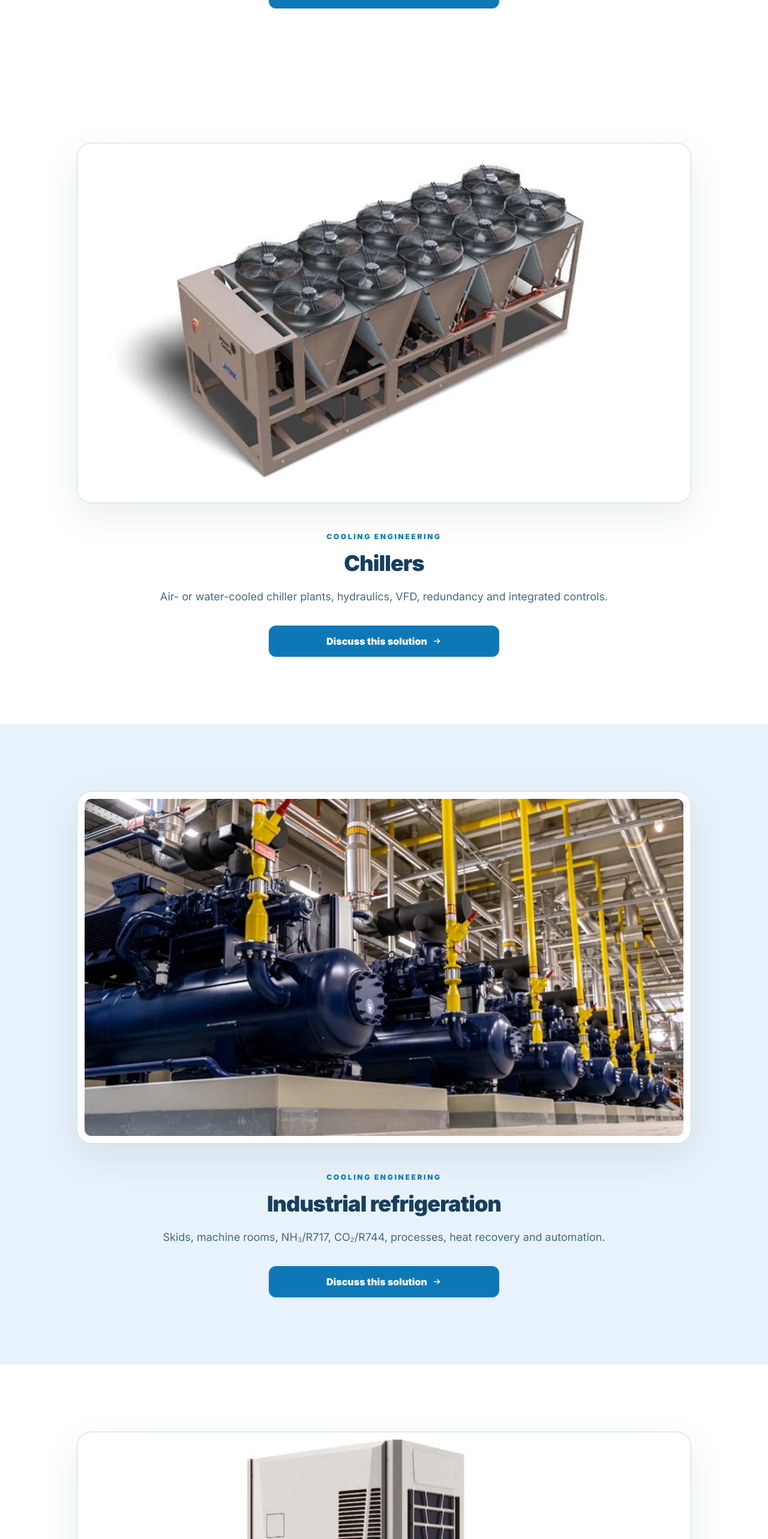
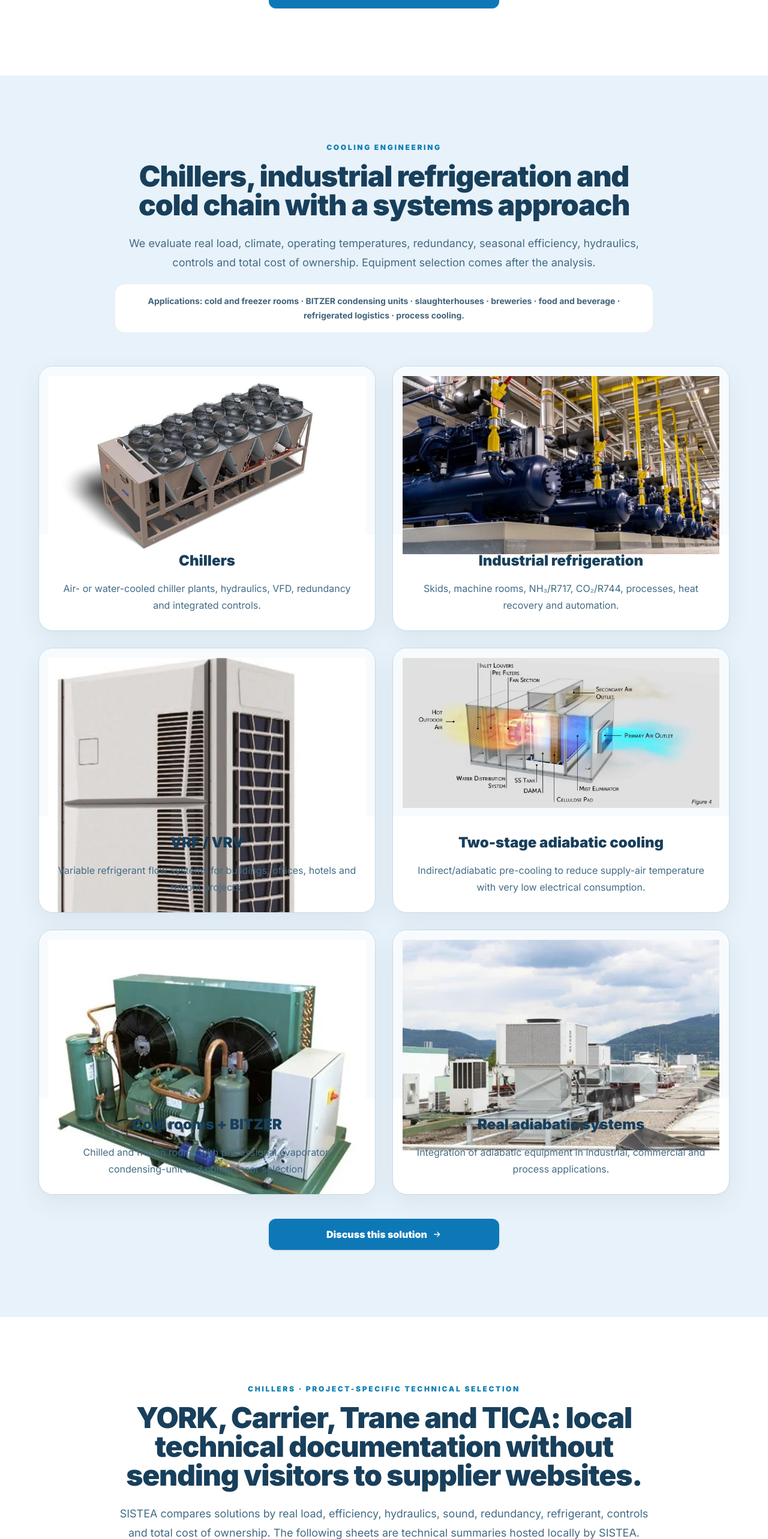
Before and after one commit to andreasreith-glitch/sistea-digital-platform-v4, a Next.js app in the folder sistea-digital-platform/: page /en in a window 1280 px wide. Shown: the part 7676-10242 px from the top of the page at 60% size. Built offline with nearby package versions, Linux system fonts and the light colour scheme.

Commit message:
Add compact chiller manufacturer section

```diff
--- a/sistea-digital-platform/src/app/[locale]/page.tsx
+++ b/sistea-digital-platform/src/app/[locale]/page.tsx
@@ -890,10 +890,59 @@ const visualSolutionImages = [
   "/images/solutions/adiabatic-cooling-installation.webp",
 ] as const;
 
-const chillerManufacturerLinks = [
-  ["YORK", "https://www.york.com/commercial-equipment/chilled-water-systems/condensing-units/yvaa_ch/yvaa-variable-speed-drive-screw-chiller"],
-  ["Carrier", "https://www.carrier.com/us/en/commercial/chillers/23xw/"],
-  ["Trane", "https://www.trane.com/commercial/latin-america/sv/es/products-systems/chillers.html"],
+const manufacturerShowcase = [
+  {
+    name: "YORK",
+    logo: "/images/manufacturers/main/york-logo.jpg",
+    products: [
+      {
+        kind: "air",
+        brochure: "/brochures/chillers/york-air-cooled-chillers.pdf",
+      },
+      {
+        kind: "water",
+        brochure: "/brochures/chillers/york-water-cooled-chillers.pdf",
+      },
+    ],
+  },
+  {
+    name: "Carrier",
+    logo: "/images/manufacturers/main/carrier-logo.png",
+    products: [
+      {
+        kind: "air",
+        brochure: "/brochures/chillers/carrier-air-cooled-chillers-30XF.pdf",
+      },
+      {
+        kind: "water",
+        brochure: "/brochures/chillers/carrier-water-cooled-chillers-30XW-V.pdf",
+      },
+    ],
+  },
+  {
+    name: "Trane",
+    logo: "/images/manufacturers/main/trane-logo.png",
+    products: [
+      {
+        kind: "air",
+        brochure: "/brochures/chillers/trane-air-cooled-chillers-RTAG.pdf",
+      },
+    ],
+  },
+  {
+    name: "TICA",
+    logo: "/images/manufacturers/main/TICA.png",
+    products: [
+      {
+        kind: "air",
+        brochure: "/brochures/chillers/tica-air-cooled-chillers.pdf",
+      },
+      {
+        kind: "water",
+        brochure: "/brochures/chillers/tica-water-cooled-chillers.pdf",
+      },
+    ],
+  },
 ] as const;
 
 
@@ -915,6 +964,14 @@ const relaxedCopy = {
       ["07", "Optimización", "Monitoreo, ajustes y mejora continua del rendimiento energético y operativo."],
     ],
     solutionCta: "Hablar sobre esta solución",
+    solutionsApplications: "Aplicaciones: cámaras frigoríficas y de congelación · unidades BITZER · mataderos · cervecerías · alimentos y bebidas · logística refrigerada · refrigeración de proceso.",
+    manufacturerEyebrow: "Chillers · selección técnica por proyecto",
+    manufacturerTitle: "YORK, Carrier, Trane y TICA: documentación técnica local, sin desviar al visitante a páginas de proveedores.",
+    manufacturerText: "SISTEA compara soluciones según carga real, eficiencia, hidráulica, nivel sonoro, redundancia, refrigerante, control y costo total de propiedad. Las fichas siguientes son resúmenes técnicos alojados localmente en SISTEA.",
+    brochureButton: "Ver brochure técnica",
+    airCooledLabel: "Chiller enfriado por aire",
+    waterCooledLabel: "Chiller enfriado por agua",
+    manufacturerDisclaimer: "La presentación de marcas sirve para la selección técnica del proyecto y no implica una relación de exclusividad con el fabricante.",
     energyLead: "Primero hacemos visibles el consumo y los picos de demanda. Después diseñamos la medida correcta.",
     financeLead: "La ingeniería y el financiamiento deben formar parte de la misma decisión.",
     toolsLead: "Una primera estimación digital, seguida por validación técnica de SISTEA.",
@@ -944,6 +1001,14 @@ const relaxedCopy = {
       ["07", "Optimization", "Monitoring, fine-tuning and continuous improvement of energy and operating performance."],
     ],
     solutionCta: "Discuss this solution",
+    solutionsApplications: "Applications: cold and freezer rooms · BITZER condensing units · slaughterhouses · breweries · food and beverage · refrigerated logistics · process cooling.",
+    manufacturerEyebrow: "Chillers · project-specific technical selection",
+    manufacturerTitle: "YORK, Carrier, Trane and TICA: local technical documentation without sending visitors to supplier websites.",
+    manufacturerText: "SISTEA compares solutions by real load, efficiency, hydraulics, sound, redundancy, refrigerant, controls and total cost of ownership. The following sheets are technical summaries hosted locally by SISTEA.",
+    brochureButton: "View technical brochure",
+    airCooledLabel: "Air-cooled chiller",
+    waterCooledLabel: "Water-cooled chiller",
+    manufacturerDisclaimer: "Brand presentation supports technical project selection and does not imply an exclusive manufacturer relationship.",
     energyLead: "First make consumption and demand peaks visible. Then design the right measure.",
     financeLead: "Engineering and financing should be part of the same decision.",
     toolsLead: "A digital first estimate followed by SISTEA engineering validation.",
@@ -973,6 +1038,14 @@ const relaxedCopy = {
       ["07", "Optimierung", "Monitoring, Nachregelung und kontinuierliche Verbesserung der energetischen und betrieblichen Performance."],
     ],
     solutionCta: "Über diese Lösung sprechen",
+    solutionsApplications: "Anwendungen: Kühl- und Tiefkühlzellen · BITZER-Aggregate · Schlachthöfe · Brauereien · Lebensmittel & Getränke · Kühllogistik · Prozesskälte.",
+    manufacturerEyebrow: "Chiller · projektbezogene technische Auswahl",
+    manufacturerTitle: "YORK, Carrier, Trane und TICA: technische Unterlagen direkt bei SISTEA – ohne Weiterleitung zu Lieferantenseiten.",
+    manufacturerText: "SISTEA vergleicht Lösungen nach realer Last, Effizienz, Hydraulik, Schall, Redundanz, Kältemittel, Regelung und Total Cost of Ownership. Die folgenden Unterlagen sind technische Kurzfassungen und werden lokal auf der SISTEA-Webseite bereitgestellt.",
+    brochureButton: "Technische Broschüre ansehen",
+    airCooledLabel: "Luftgekühlter Chiller",
+    waterCooledLabel: "Wassergekühlter Chiller",
+    manufacturerDisclaimer: "Die Darstellung der Marken dient der technischen Projektauswahl und stellt keine exklusive Herstellerpartnerschaft dar.",
     energyLead: "Zuerst Verbrauch und Lastspitzen selbst sichtbar machen. Danach die richtige Maßnahme planen.",
     financeLead: "Engineering und Finanzierung gehören in dieselbe Projektentscheidung.",
     toolsLead: "Eine digitale Erstabschätzung, anschließend die technische Validierung durch SISTEA.",
@@ -1209,26 +1282,85 @@ export default async function HomePage({ params }: { params: Promise<{ locale: s
         </div>
       </section>
 
+      <section id="solutions" className="scroll-mt-24 bg-[#E8F2FA] px-6 py-24 sm:py-28">
+        <div className="mx-auto max-w-4xl text-center">
+          <Eyebrow>{t.refrigerationEyebrow}</Eyebrow>
+          <h2 className="mt-4 text-3xl font-black tracking-tight sm:text-4xl lg:text-5xl">{t.refrigerationTitle}</h2>
+          <p className="mt-6 text-lg leading-8 text-[#426B86]">{t.refrigerationText}</p>
+          <p className="mt-5 rounded-2xl bg-white p-4 text-sm font-bold leading-6 text-[#41647B]">{r.solutionsApplications}</p>
+        </div>
+        <div className="mx-auto mt-14 grid max-w-6xl gap-7 sm:grid-cols-2">
           {t.visualSolutions.map(([title, body], index) => (
-        <section key={title} id={index === 0 ? "solutions" : undefined} className={`scroll-mt-24 px-6 py-24 sm:py-28 ${index % 2 === 0 ? "bg-white" : "bg-[#E8F2FA]"}`}>
-          <div className="mx-auto max-w-5xl text-center">
+            <article key={title} className="overflow-hidden rounded-3xl border border-[#C5DCEB] bg-white shadow-[0_14px_38px_rgba(48,75,93,.08)]">
+              <div className="grid h-[250px] place-items-center bg-[#F8FBFD] p-4 sm:h-[280px]">
                 <img
                   src={visualSolutionImages[index]}
                   alt={title}
                   loading="lazy"
-              className="mx-auto max-h-[620px] w-full rounded-3xl border border-[#C5DCEB] bg-white object-contain p-3 shadow-[0_20px_60px_rgba(48,75,93,.10)]"
+                  className="max-h-full w-full object-contain"
                 />
-            <div className="mx-auto mt-12 max-w-3xl">
-              <Eyebrow>{t.refrigerationEyebrow}</Eyebrow>
-              <h2 className="mt-4 text-3xl font-black tracking-tight sm:text-4xl">{title}</h2>
-              <p className="mt-5 text-lg leading-8 text-[#426B86]">{body}</p>
-              <div className="mx-auto mt-8 max-w-sm">
+              </div>
+              <div className="p-7 text-center">
+                <h3 className="text-2xl font-black">{title}</h3>
+                <p className="mt-4 leading-7 text-[#426B86]">{body}</p>
+              </div>
+            </article>
+          ))}
+        </div>
+        <div className="mx-auto mt-10 max-w-sm">
           <PrimaryButton href="#contact">{r.solutionCta}</PrimaryButton>
         </div>
+      </section>
+
+      <section id="manufacturers" className="scroll-mt-24 bg-white px-6 py-24 sm:py-28">
+        <div className="mx-auto max-w-4xl text-center">
+          <Eyebrow>{r.manufacturerEyebrow}</Eyebrow>
+          <h2 className="mt-4 text-3xl font-black tracking-tight sm:text-4xl lg:text-5xl">{r.manufacturerTitle}</h2>
+          <p className="mt-6 text-lg leading-8 text-[#426B86]">{r.manufacturerText}</p>
         </div>
+
+        <div className="mx-auto mt-12 max-w-5xl">
+          <img
+            src="/images/manufacturers/chiller-manufacturers-overview.webp"
+            alt="YORK Carrier Trane TICA chiller product overview"
+            loading="lazy"
+            className="mx-auto max-h-[900px] w-full rounded-3xl border border-[#C2D9E8] bg-white object-contain p-3 shadow-[0_18px_48px_rgba(48,75,93,.10)]"
+          />
         </div>
+
+        <div className="mx-auto mt-12 max-w-6xl space-y-10">
+          {manufacturerShowcase.map((manufacturer) => (
+            <article key={manufacturer.name} className="rounded-3xl border border-[#C2D9E8] bg-[#F7FBFE] p-6 shadow-sm sm:p-8">
+              <div className="flex min-h-20 items-center justify-center border-b border-[#D9E8F1] pb-6">
+                <img
+                  src={manufacturer.logo}
+                  alt={`${manufacturer.name} logo`}
+                  loading="lazy"
+                  className="max-h-14 max-w-[210px] object-contain"
+                />
+              </div>
+
+              <div className={`mt-7 grid gap-5 ${manufacturer.products.length > 1 ? "md:grid-cols-2" : "mx-auto max-w-xl"}`}>
+                {manufacturer.products.map((product) => (
+                  <div key={product.brochure} className="rounded-2xl border border-[#D4E4EE] bg-white p-5 text-center">
+                    <h3 className="text-xl font-black">{product.kind === "air" ? r.airCooledLabel : r.waterCooledLabel}</h3>
+                    <a
+                      href={product.brochure}
+                      target="_blank"
+                      rel="noreferrer"
+                      className="mt-5 inline-flex w-full items-center justify-center gap-2 rounded-xl bg-[#0E78B7] px-5 py-3 font-black text-white transition hover:bg-[#0E6BA8]"
+                    >
+                      {r.brochureButton}<ArrowIcon />
+                    </a>
+                  </div>
+                ))}
+              </div>
+            </article>
+          ))}
+        </div>
+
+        <p className="mx-auto mt-8 max-w-4xl text-center text-xs leading-5 text-[#5D7B8F]">{r.manufacturerDisclaimer}</p>
       </section>
-      ))}
 
       <section id="tools" className="scroll-mt-24 bg-[#E8F2FA] px-6 py-24 sm:py-28">
         <div className="mx-auto max-w-5xl text-center">
```
Also changed, not shown: sistea-digital-platform/public/images/manufacturers/chiller-manufacturers-overview.webp (added). Lines whose indentation alone changed are shown as unchanged.
